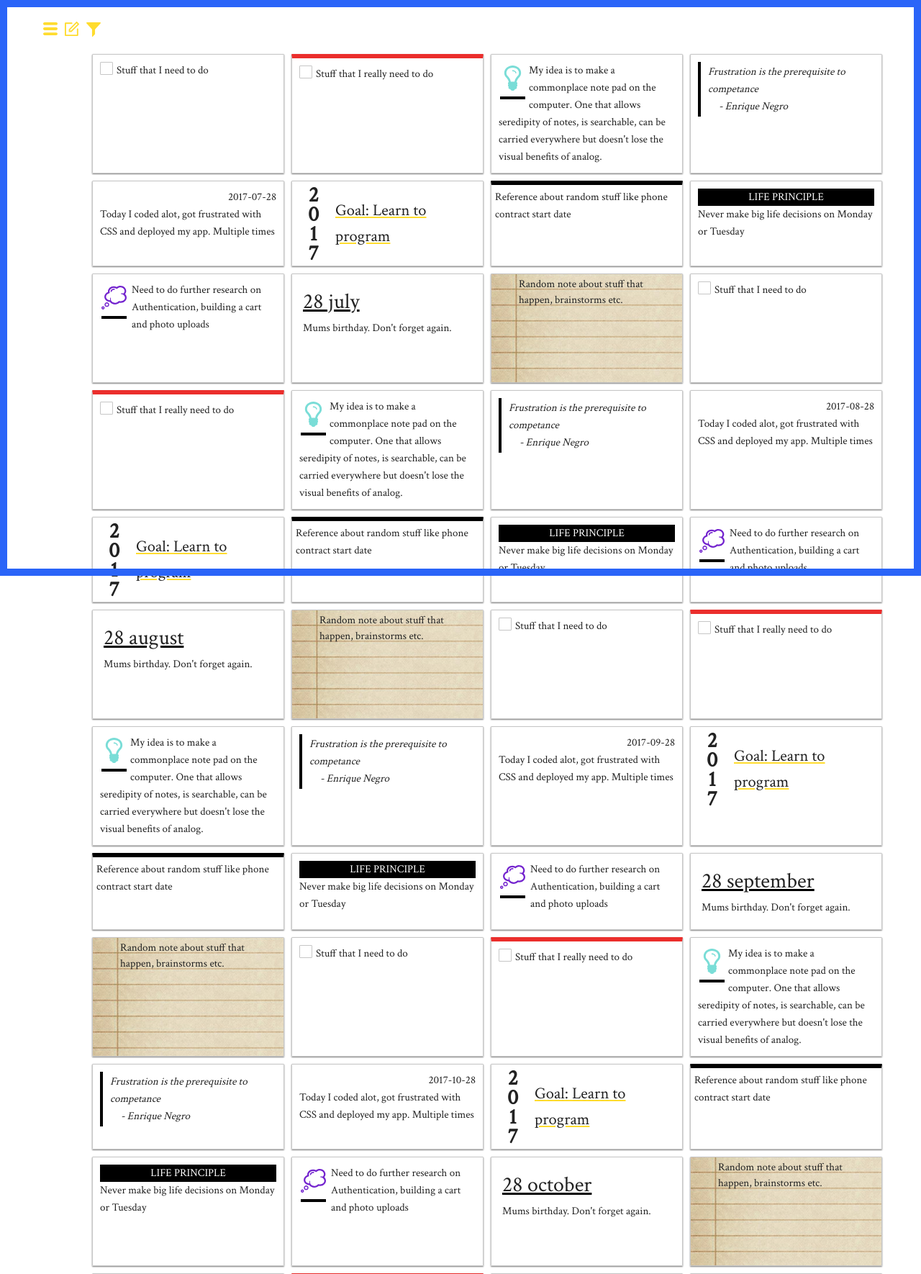
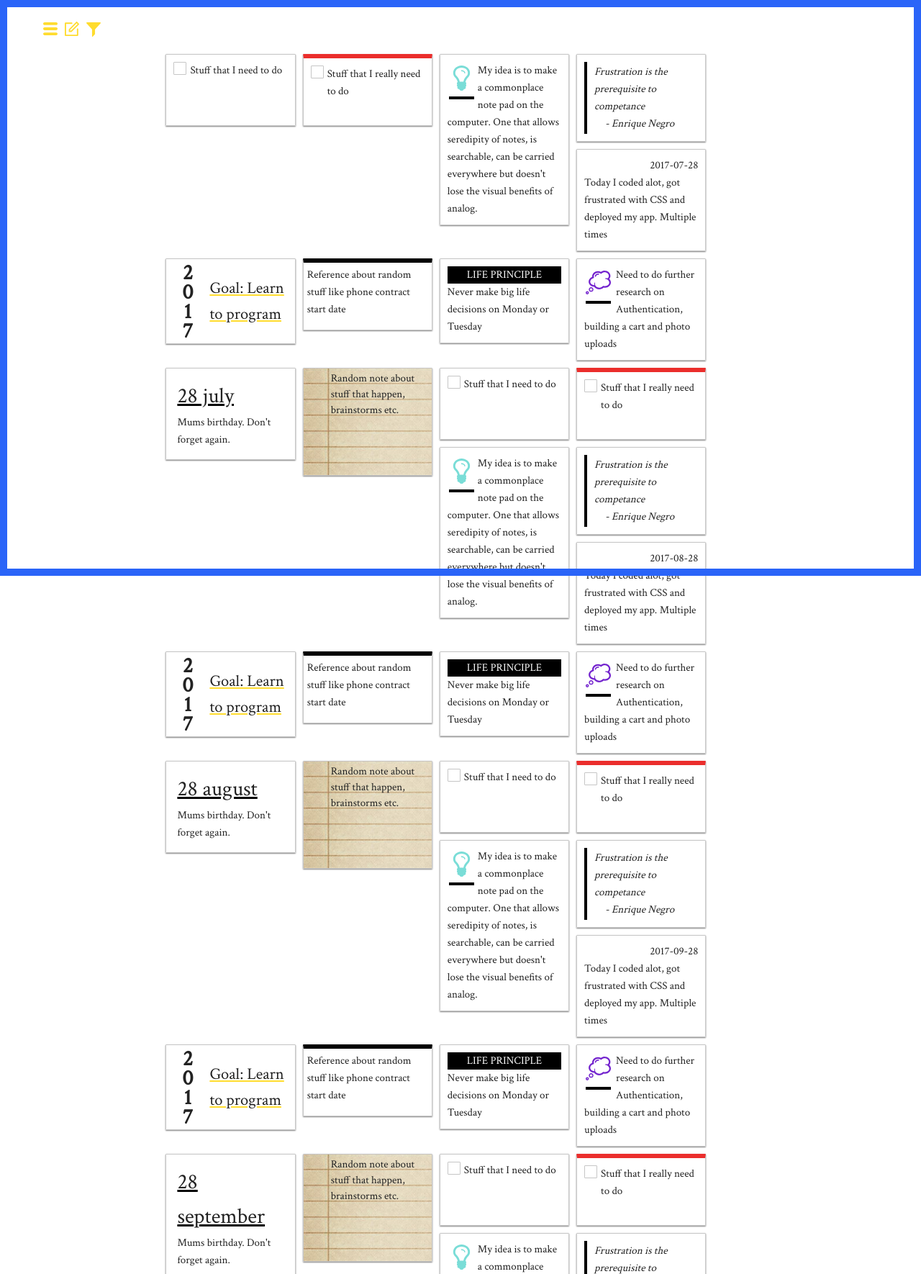
Before and after one commit to blackhaj/commonplace, a Rails app: page / in a window 1280 px wide. Shown: the top 1770 px of the page at 72% size. Run offline with Rails 7, Linux system fonts and the light colour scheme; a user stored in the database is signed in; data comes from the database, SQL or seed files in the repository; style sheets or scripts are compiled from the project's sources; some libraries are stand-ins or nearby versions.

Commit message:
undoing issues with grid that failed in deployment

```diff
--- a/app/assets/stylesheets/application.scss
+++ b/app/assets/stylesheets/application.scss
@@ -220,21 +220,21 @@ body {
 
 /* GRID PLAYING */
 
-.grid-row {
-  width: 1060px;
-  display: grid;
-  margin:auto;
-  grid-template-columns: 1fr 1fr 1fr 1fr;
-  // grid-auto-rows: 200px;
-  grid-auto-flow: dense;
-}
+// .grid-row {
+//   width: 1060px;
+//   display: grid;
+//   margin:auto;
+//   grid-template-columns: 1fr 1fr 1fr 1fr;
+//   // grid-auto-rows: 200px;
+//   grid-auto-flow: dense;
+// }
 
 /* For the grid, I removed the 'three rows' class for each card (skeleton class) + changed the name of row in index to grid-row, then added the above styling */
 
                           /* INDEX OF NOTES */
 /* Card Items */
 .card {
-  width: 265px;
+  // width: 265px;
   position: relative;
   min-height: 100px;
   max-height: 262px;
--- a/app/views/notes/index.html.erb
+++ b/app/views/notes/index.html.erb
@@ -1,8 +1,8 @@
-<div class="grid-container">
-    <div class="grid-row">
+<div class="container">
+    <div class="row">
         <% @notes.each do |note| %>
                 <% if note.note_type == 'quote'%>
-                    <div class="quote card">
+                    <div class="quote card three columns">
                         <div class="edit-icon"><a href="/notes/<%= note.id %>/edit"><%= image_tag("edit.svg", size: "15x15") %></a></div>
                         <div class="quote-inner">
                             <div class="quote-body"><%= note.body %></div>
@@ -10,7 +10,7 @@
                         </div>
                     </div>
                 <% elsif note.note_type == 'event' %>
-                    <div class="event card">
+                    <div class="event card three columns">
                         <div class="edit-icon"><a href="/notes/<%= note.id %>/edit"><%= image_tag("edit.svg", size: "15x15") %></a></div>
                         <div class="event-inner">
                             <div class="event-date"> <%= note.date.day %> <%= Date::MONTHNAMES[note.date.month].downcase %></div>
@@ -19,7 +19,7 @@
                     </div>
 
                 <% elsif note.note_type == 'goal' %>
-                    <div class="goal card">
+                    <div class="goal card three columns">
                         <div class="edit-icon"><a href="/notes/<%= note.id %>/edit"><%= image_tag("edit.svg", size: "15x15") %></a></div>
                         <div class="goal-inner">
                             <div class="goal-date"> <%= note.date.year %> </div>
@@ -27,7 +27,7 @@
                         </div>
                     </div>
                 <% elsif note.note_type == 'diary' %>
-                    <div class="diary card">
+                    <div class="diary card three columns">
                         <div class="edit-icon"><a href="/notes/<%= note.id %>/edit"><%= image_tag("edit.svg", size: "15x15") %></a></div>
                         <div class="diary-inner">
                             <div class="diary-date"><%= note.date %></div>
@@ -35,7 +35,7 @@
                         </div>
                     </div>
                 <% elsif note.note_type == 'idea' %>
-                    <div class="idea card">
+                    <div class="idea card three columns">
                         <div class="edit-icon"><a href="/notes/<%= note.id %>/edit"><%= image_tag("edit.svg", size: "15x15") %></a></div>
                         <div class="idea-inner">
                             <div class="idea-icon"><%= image_tag("idea.svg", size: "35x35") %></div>
@@ -43,7 +43,7 @@
                         </div>
                     </div>
                 <% elsif note.note_type == 'note' %>
-                    <div class="note card">
+                    <div class="note card three columns">
                         <div class="edit-icon"><a href="/notes/<%= note.id %>/edit"><%= image_tag("edit.svg", size: "15x15") %></a></div>
                         <div class="note-inner">
                             <div class="note-body"> <%= note.body %></div>
@@ -51,7 +51,7 @@
                     </div>
 
                 <% elsif note.note_type == 'research' %>
-                    <div class="research card">
+                    <div class="research card three columns">
                         <div class="edit-icon"><a href="/notes/<%= note.id %>/edit"><%= image_tag("edit.svg", size: "15x15") %></a></div>
                         <div class="research-inner">
                             <div class="research-icon"><%= image_tag("thought.svg", size: "35x35") %></div>
@@ -60,7 +60,7 @@
                     </div>
 
                 <% elsif note.note_type == 'reference' %>
-                    <div class="reference card">
+                    <div class="reference card three columns">
                         <div class="edit-icon"><a href="/notes/<%= note.id %>/edit"><%= image_tag("edit.svg", size: "15x15") %></a></div>
                         <div class="reference-inner">
                             <div class="reference-body"> <%= note.body %> </div>
@@ -68,7 +68,7 @@
                     </div>
 
                 <% elsif note.note_type == 'principle' %>
-                    <div class="principle card">
+                    <div class="principle card three columns">
                         <div class="edit-icon"><a href="/notes/<%= note.id %>/edit"><%= image_tag("edit.svg", size: "15x15") %></a></div>
                         <div class="principle-inner">
                             <div class="principle-title">LIFE PRINCIPLE</div>
@@ -77,7 +77,7 @@
                     </div>
 
                 <% elsif note.note_type == 'todo_later' %>
-                    <div class="todo card">
+                    <div class="todo card three columns">
                         <div class="edit-icon"><a href="/notes/<%= note.id %>/edit"><%= image_tag("edit.svg", size: "15x15") %></a></div>
                         <div class="todo-inner">
                             <input type="checkbox" id="checkbox<%= note.id %>" class="checkbox">
@@ -85,7 +85,7 @@
                         </div>
                     </div>
                 <% elsif note.note_type == 'todo_soon' %>
-                    <div class="todo urgent-todo card">
+                    <div class="todo urgent-todo card three columns">
                         <div class="edit-icon"><a href="/notes/<%= note.id %>/edit"><%= image_tag("edit.svg", size: "15x15") %></a></div>
                         <div class="todo-inner">
                             <input type="checkbox" id="checkbox<%= note.id %>" class="checkbox">
```
